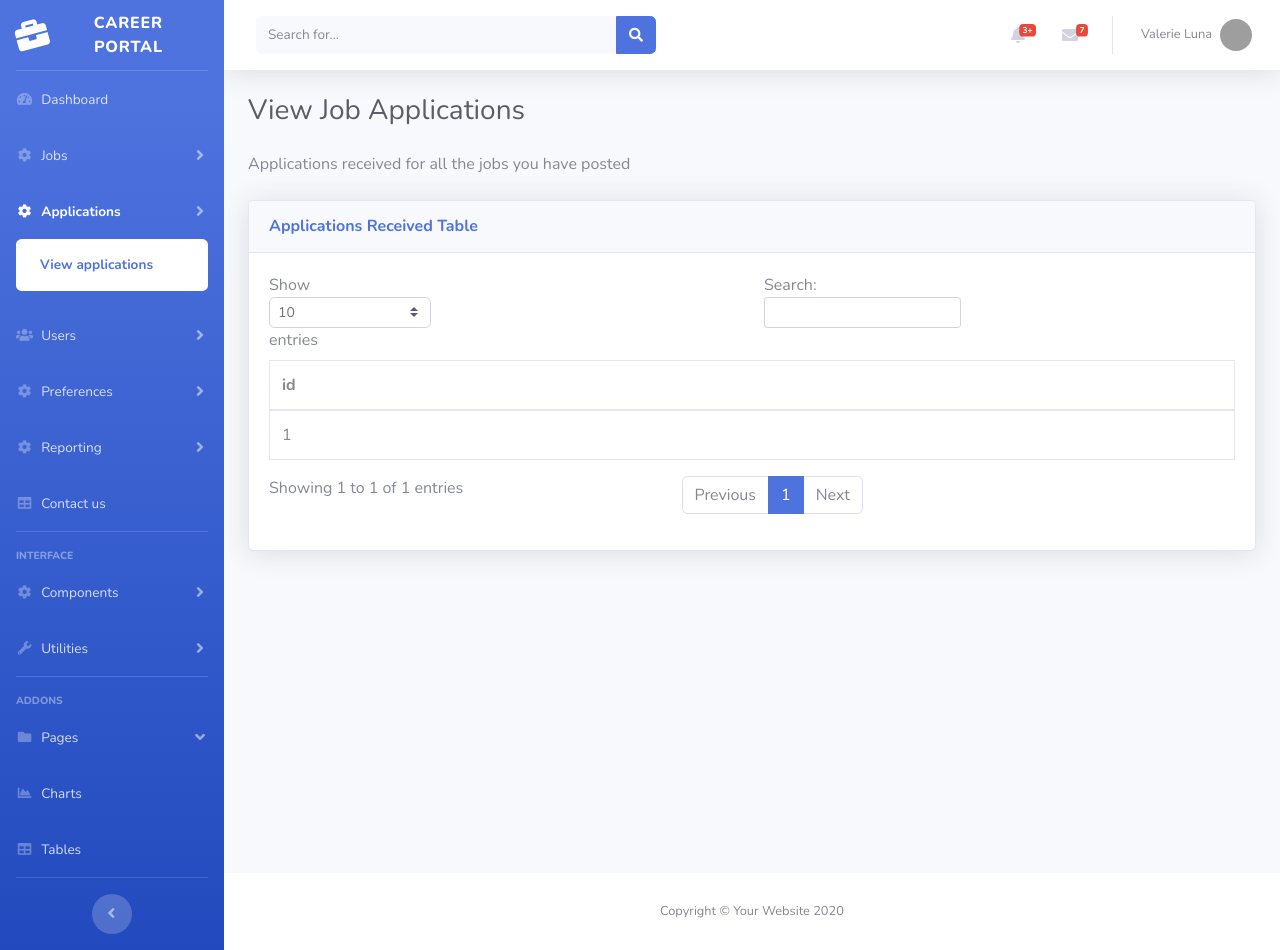
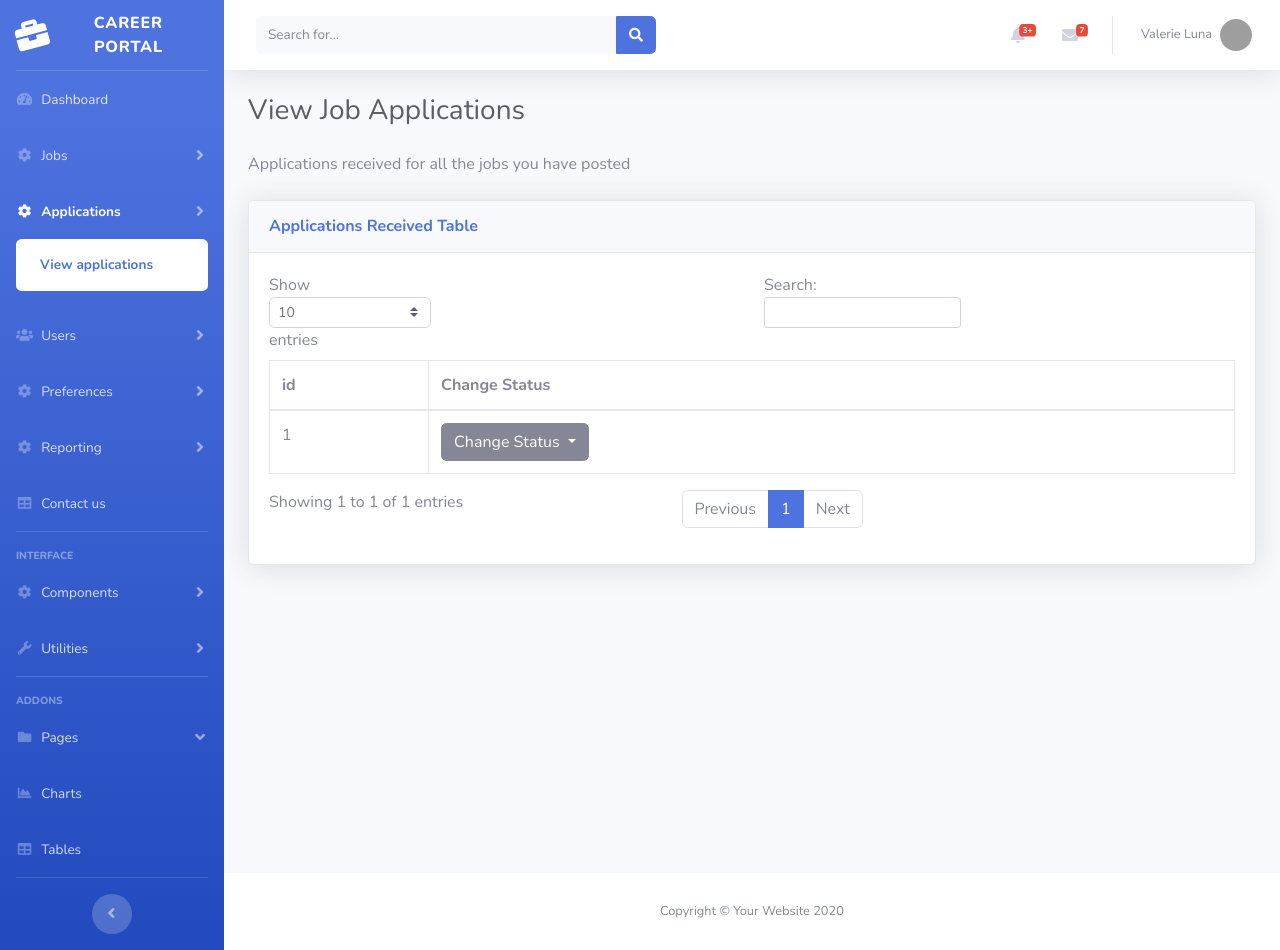
Before and after one commit to DucNgn/Web-Career-Portal, a Flask app: page /viewApplications in a window 1280 px wide. Run offline with Flask 2, Linux system fonts and the light colour scheme; the visitor is signed in with stand-in values (Sample User, id 1); tables that the repository leaves empty or names only in its code hold one stand-in row (values such as "Sample post"); some libraries are stand-ins or nearby versions; grey boxes are pictures that could not be loaded.

Commit message:
Most of view appliactions
Need to make drop down actually edit the db. Commiting for easy revert if i break things. Cause noob

```diff
--- a/templates/viewApplications.html
+++ b/templates/viewApplications.html
@@ -37,15 +37,33 @@
               {% for h in appsHeaders %}
               <th>{{ h }}</th>
               {% endfor %}
+              <th>Change Status</th>
             </tr>
           </thead>
           <tbody>
             {% for row in apps %}
             <tr>
+
               {% for d in row %}
               <td>{{ d }}</td>
               {% endfor %}
+              </div>
+              <td>
+                <div class="dropdown">
+                  <button class="btn btn-secondary dropdown-toggle" type="button" id="dropdownMenuButton" data-toggle="dropdown" aria-haspopup="true" aria-expanded="false">
+                    Change Status
+                  </button>
+                  <div class="dropdown-menu" aria-labelledby="dropdownMenuButton">
+                    <a class="dropdown-item" href="#">Pending</a>
+                    <a class="dropdown-item" href="#">Interviewing</a>
+                    <a class="dropdown-item" href="#">Accepted</a>
+                    <a class="dropdown-item" href="#">Rejected</a>
+                    <a class="dropdown-item" href="#">Withdrawn</a>
+                  </div>
+                </div>
+              </td>
             </tr>
+
             {% endfor %}
           </tbody>
         </table>
@@ -58,6 +76,8 @@
 <!-- /.container-fluid -->
 
 </div>
+
+
 <!-- End of Main Content -->
 
 {% endblock %}
```
Lines whose indentation alone changed are shown as unchanged.
